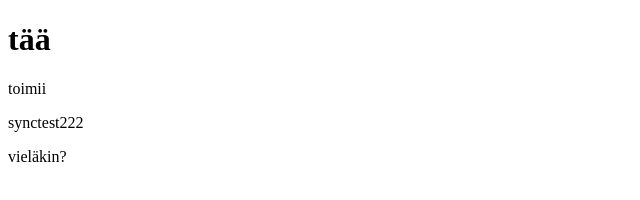
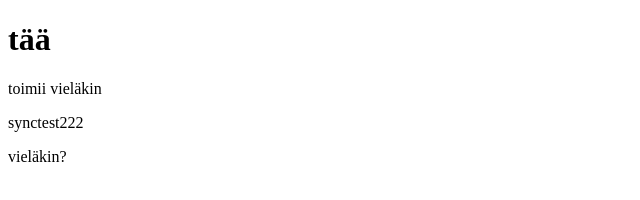
Before and after one commit to Tohvudev/miniprojekti, a plain HTML site: page testwebpage/index.html in a window 1280 px wide. Shown: the full height of the page, 0-640 px from the left. Drawn offline with Linux system fonts and the light colour scheme.

Commit message:
muokkaus

```diff
--- a/testwebpage/index.html
+++ b/testwebpage/index.html
@@ -3,7 +3,7 @@
 <body>
 
 <h1>tää</h1>
-<p>toimii</p>
+<p>toimii vieläkin</p>
 
 
 <p>synctest222</p>
```
